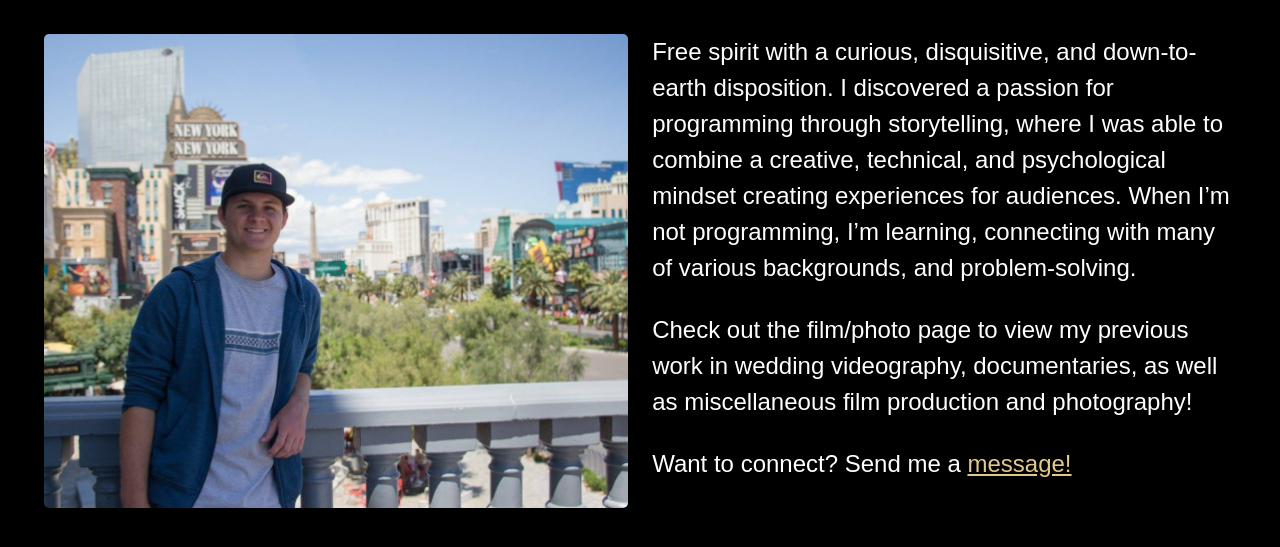
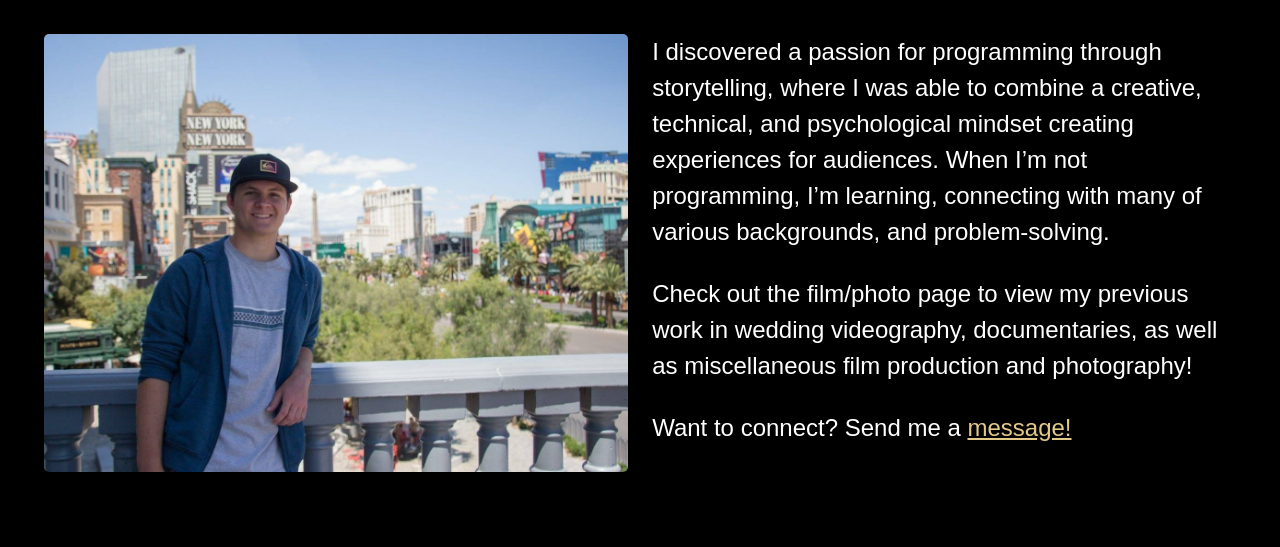
Before and after one commit to ethan-gustafson/ethangustafson.com, a Gatsby site: page /about in a window 1280 px wide. Shown: the part 185-732 px from the top of the page. Built offline with nearby package versions, Linux system fonts and the light colour scheme; Gatsby itself is replaced by a stand-in of ours.

Commit message:
updated about section

```diff
--- a/src/components/main/About.js
+++ b/src/components/main/About.js
@@ -12,7 +12,7 @@ const About = props => (
       </ImgContainer>
 
       <InfoContainer>
-        <P>Free spirit with a curious, disquisitive, and down-to-earth disposition. I discovered a passion for programming through storytelling, where I was able to combine a creative, technical, and psychological mindset creating experiences for audiences. When I’m not programming, I’m learning, connecting with many of various backgrounds, and problem-solving.</P>
+        <P>I discovered a passion for programming through storytelling, where I was able to combine a creative, technical, and psychological mindset creating experiences for audiences. When I’m not programming, I’m learning, connecting with many of various backgrounds, and problem-solving.</P>
         <P>Check out the film/photo page to view my previous work in wedding videography, documentaries, as well as miscellaneous film production and photography!</P>
         <P>Want to connect? Send me a <Link style={{color: "#e2c989"}} to="/#contact">message!</Link></P>
       </InfoContainer>
```
